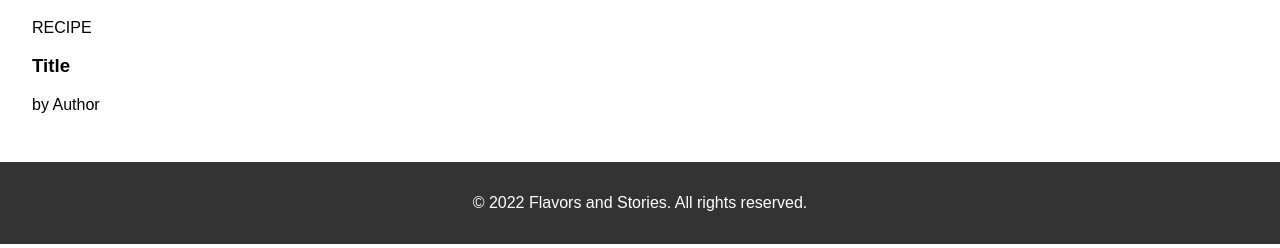
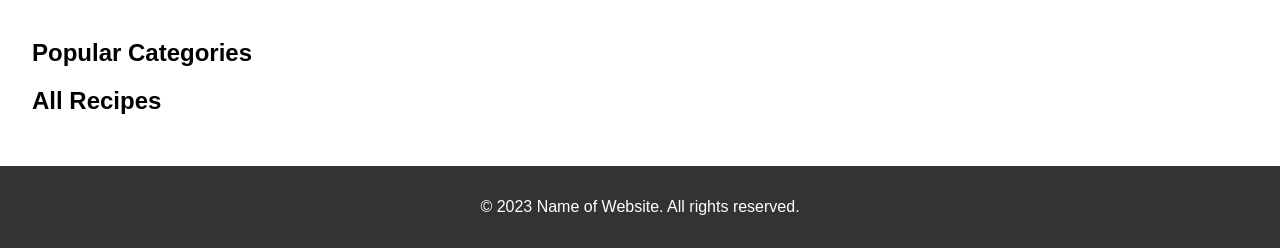
Before and after one commit to fionaaac/recipe-website, a Python web app: template recipe-main/templates/main/index.html in a window 1280 px wide. Shown: the part 727-975 px from the top of the page. Run offline with Jinja, Linux system fonts and the light colour scheme; the template is opened without the code that fills it, so the values that code supplies are empty.

Commit message:
homepage sections setup

```diff
--- a/recipe-main/static/styles.css
+++ b/recipe-main/static/styles.css
@@ -74,3 +74,56 @@
     padding: 1rem;
     text-align: center;
 }
+
+/* card UI */
+
+.card-row {
+    display: flex;
+    justify-content: center;
+    align-items: center;
+    min-width: 780px;
+    width: 100%;
+    height: 500px;
+}
+
+.card {
+    position: relative;
+    background-color: #FFFFFF;
+    height: 370px;
+    width: 240px;
+    margin: 10px;
+    overflow: hidden;
+    box-shadow: 0px 2px 4px 0px rgba(0,0,0,0.5);
+}
+
+.card-image {
+    /* center horizontally overflown image */
+    position: absolute;
+    left: -9999px;
+    right: -9999px;
+    margin: auto;
+    height: 220px;
+    min-width: 100%;
+}
+
+.card-footer {
+    position: absolute;
+    bottom: 0;
+    height: 130px;
+    padding: 10px 15px;
+    font-family: Helvetica;
+}
+
+.card-text {
+    font-size: 14px;
+    color: rgba(0, 0, 0, 0.7);
+}
+
+.card-title {
+    font-family: Serif;
+}
+
+.card-author {
+    font-size: 14px;
+    color: #BAB096;
+}
--- /dev/null
+++ b/recipe-main/templates/all_recipes.html
@@ -0,0 +1,10 @@
+<!DOCTYPE html>
+
+<html>
+<head>
+    <title>All Recipes</title>
+</head>
+<body>
+
+</body>
+</html>
--- a/recipe-main/templates/base.html
+++ b/recipe-main/templates/base.html
@@ -3,7 +3,7 @@
 <head>
     <meta charset="UTF-8">
     <meta name="viewport" content="width=device-width, initial-scale=1.0">
-    <title>Flavors and Stories</title>
+    <title>Name of Website</title>
     <link rel="stylesheet" href="../static/styles.css">
 </head>
 <body>
@@ -12,38 +12,16 @@
         <nav>
             <ul>
                 <li><a href="#recipes">Recipes</a></li>
-                <li><a href="#stories">Stories</a></li>
-                <li><a href="#newsletter">Newsletter</a></li>
+                <li><a href="#myaccount">My Account</a></li>
+                <li><a href="#addrecipe">Add Recipe</a></li>
             </ul>
         </nav>
     </header>
     <main>
-        <!-- <section id="recipes">
-            <h2>What We're Cooking Right Now</h2>
-            <article>
-                <h3>Basil - Parmesan Chicken and Rice with Tomatoes</h3>
-                <p>Delicious Italian dish made with a tangy sauce and lots of fresh vegetables.</p>
-            </article>
-        </section>
-        <section id="stories">
-            <h2>Stories</h2>
-            <article>
-                <h3>Flavors of My Grandmother's Kitchen</h3>
-                <p>In this blog post, we delve into the memories of a cherished family recipe.</p>
-            </article>
-        </section>
-        <section id="newsletter">
-            <h2>Newsletter</h2>
-            <p>Subscribe to our newsletter to receive the latest flavors, stories, and more!</p>
-            <form>
-                <input type="email" placeholder="Enter your email" required>
-                <button type="submit">Subscribe</button>
-            </form>
-        </section> -->
         <section class="content">
             {% block content %}{% endblock %}
         </section>
     </main>
     <footer>
-        <p>&copy; 2022 Flavors and Stories. All rights reserved.</p>
+        <p>&copy; 2023 Name of Website. All rights reserved.</p>
     </footer>
--- a/recipe-main/templates/current_recipes.html
+++ b/recipe-main/templates/current_recipes.html
@@ -1,3 +1,10 @@
+<!DOCTYPE html>
+
+<html>
+<head>
+    <title>Current Recipes</title>
+</head>
+<body>
     <div id="app">
         <div class="card-row">
           <div class="card">
@@ -14,3 +21,5 @@
         </div>
     </div>
     </div>
+</body>
+</html>
--- a/recipe-main/templates/main/index.html
+++ b/recipe-main/templates/main/index.html
@@ -2,7 +2,15 @@
 
 {% block content %}
     <section id="recipes">
-        <h2>What We're Cooking Right Now</h2>
+        <h2>Current Recipes</h2>
         {% include 'current_recipes.html' %}
     </section>
+    <section id="popular-categories">
+        <h2>Popular Categories</h2>
+        {% include 'popular_categories.html' %}
+    </section>
+    <section id="all-recipes">
+        <h2>All Recipes</h2>
+        {% include 'all_recipes.html' %}
+    </section>
 {% endblock %}
--- /dev/null
+++ b/recipe-main/templates/popular_categories.html
@@ -0,0 +1,10 @@
+<!DOCTYPE html>
+
+<html>
+<head>
+    <title>Popular Recipes</title>
+</head>
+<body>
+
+</body>
+</html>
```
Lines whose indentation alone changed are shown as unchanged.
